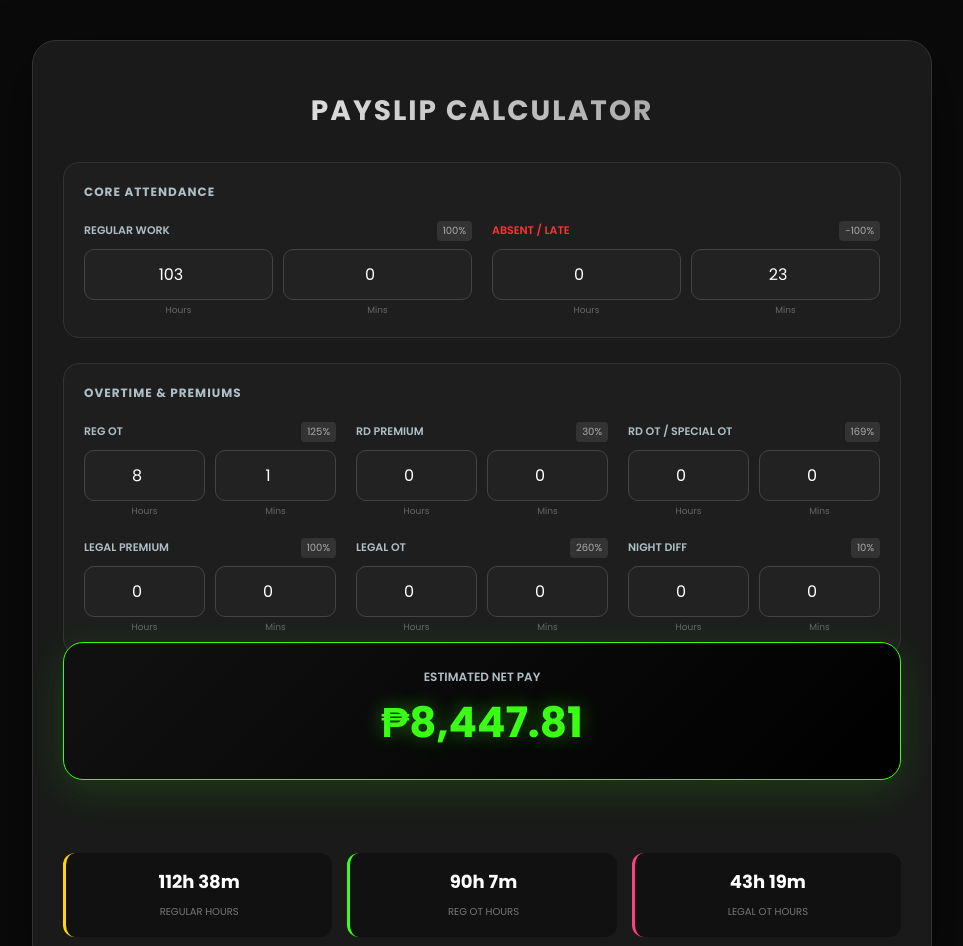
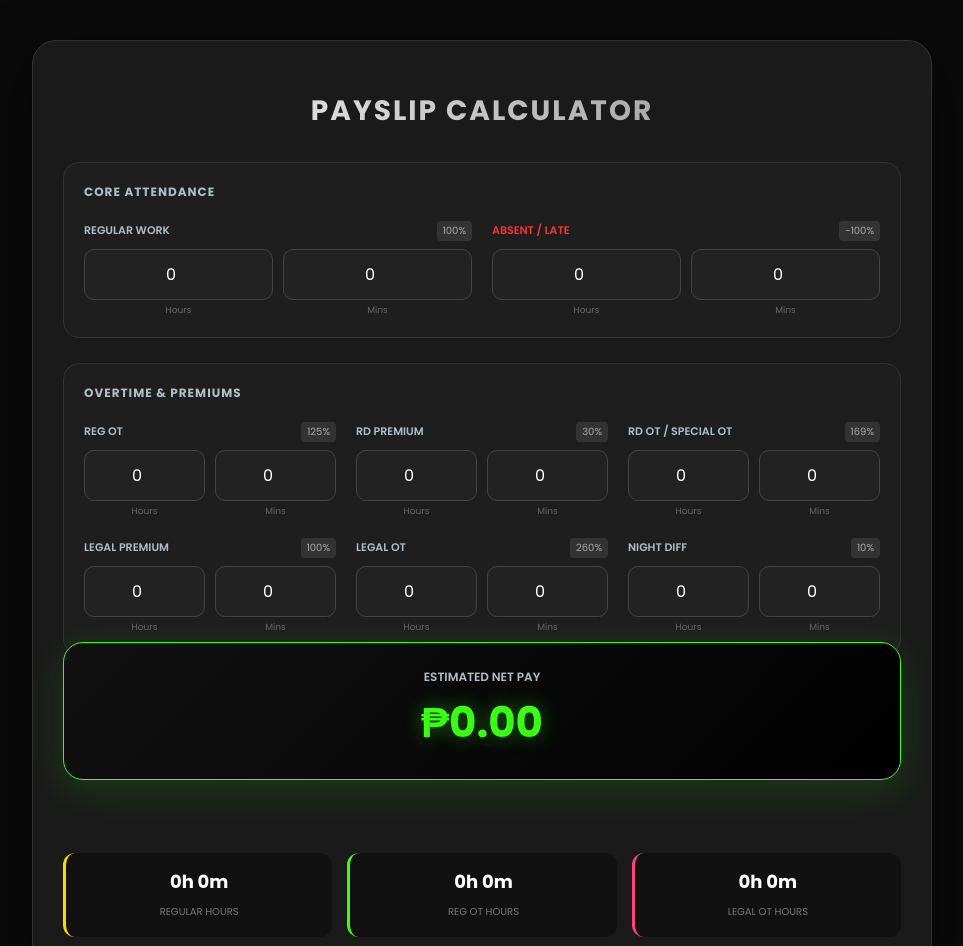
Before and after one commit to laylarosales2016-arch/CK, a plain HTML site: page index.html in a window 1280 px wide. Shown: the top 946 px of the page, without its empty margins (158-1121 px from the left). Drawn offline with Linux system fonts and the light colour scheme.

Commit message:
Update index.html

```diff
--- a/index.html
+++ b/index.html
@@ -222,7 +222,7 @@
             <div class="input-group">
                 <div class="label-row"><label>REGULAR WORK</label><span class="multiplier">100%</span></div>
                 <div class="hm-inputs">
-                    <div class="hm-field"><input type="number" id="h-reg" value="103" oninput="calculate()"><span>Hours</span></div>
+                    <div class="hm-field"><input type="number" id="h-reg" value="0" oninput="calculate()"><span>Hours</span></div>
                     <div class="hm-field"><input type="number" id="m-reg" value="0" oninput="calculate()"><span>Mins</span></div>
                 </div>
             </div>
@@ -230,7 +230,7 @@
                 <div class="label-row"><label style="color:var(--accent-red)">ABSENT / LATE</label><span class="multiplier">-100%</span></div>
                 <div class="hm-inputs">
                     <div class="hm-field"><input type="number" id="h-late" value="0" oninput="calculate()"><span>Hours</span></div>
-                    <div class="hm-field"><input type="number" id="m-late" value="23" oninput="calculate()"><span>Mins</span></div>
+                    <div class="hm-field"><input type="number" id="m-late" value="0" oninput="calculate()"><span>Mins</span></div>
                 </div>
             </div>
         </div>
@@ -243,8 +243,8 @@
             <div class="input-group">
                 <div class="label-row"><label>REG OT</label><span class="multiplier">125%</span></div>
                 <div class="hm-inputs">
-                    <div class="hm-field"><input type="number" id="h-reg-ot" value="8" oninput="calculate()"><span>Hours</span></div>
-                    <div class="hm-field"><input type="number" id="m-reg-ot" value="1" oninput="calculate()"><span>Mins</span></div>
+                    <div class="hm-field"><input type="number" id="h-reg-ot" value="0" oninput="calculate()"><span>Hours</span></div>
+                    <div class="hm-field"><input type="number" id="m-reg-ot" value="0" oninput="calculate()"><span>Mins</span></div>
                 </div>
             </div>
             <div class="input-group">
```
